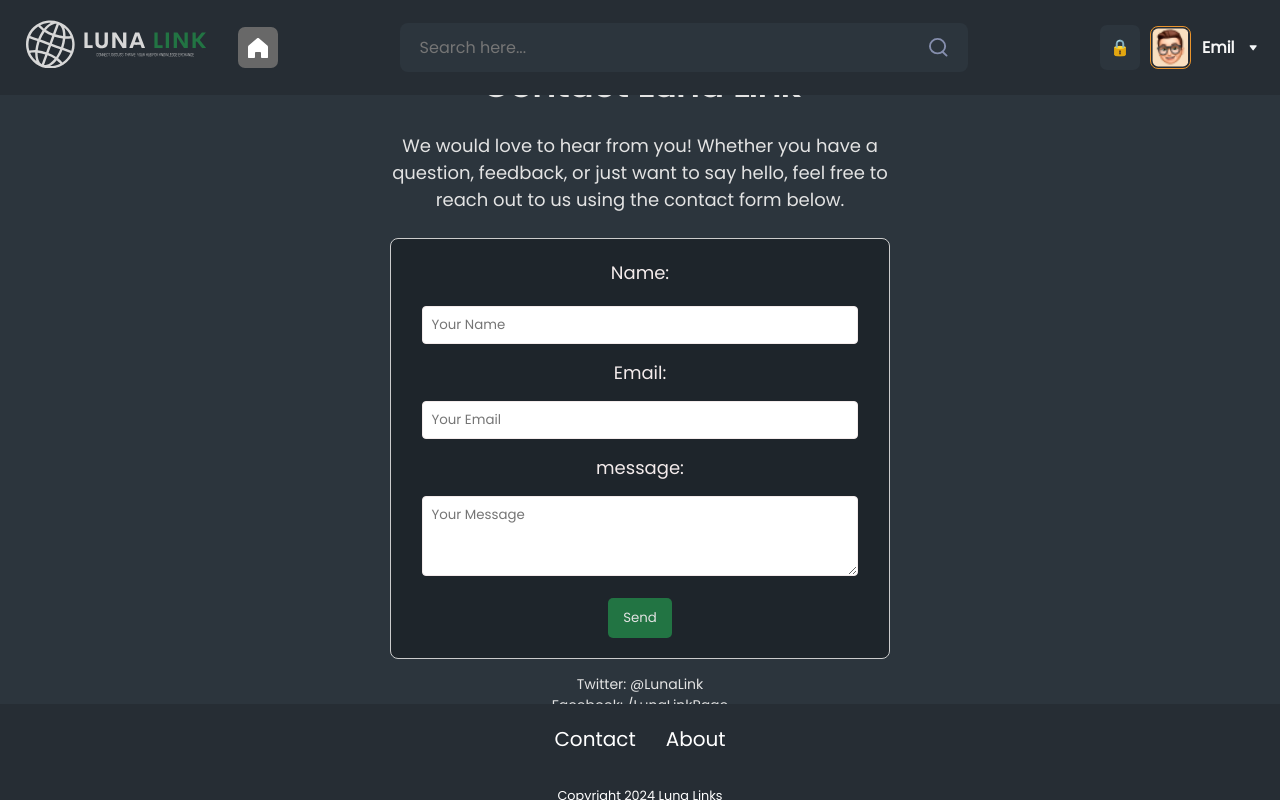
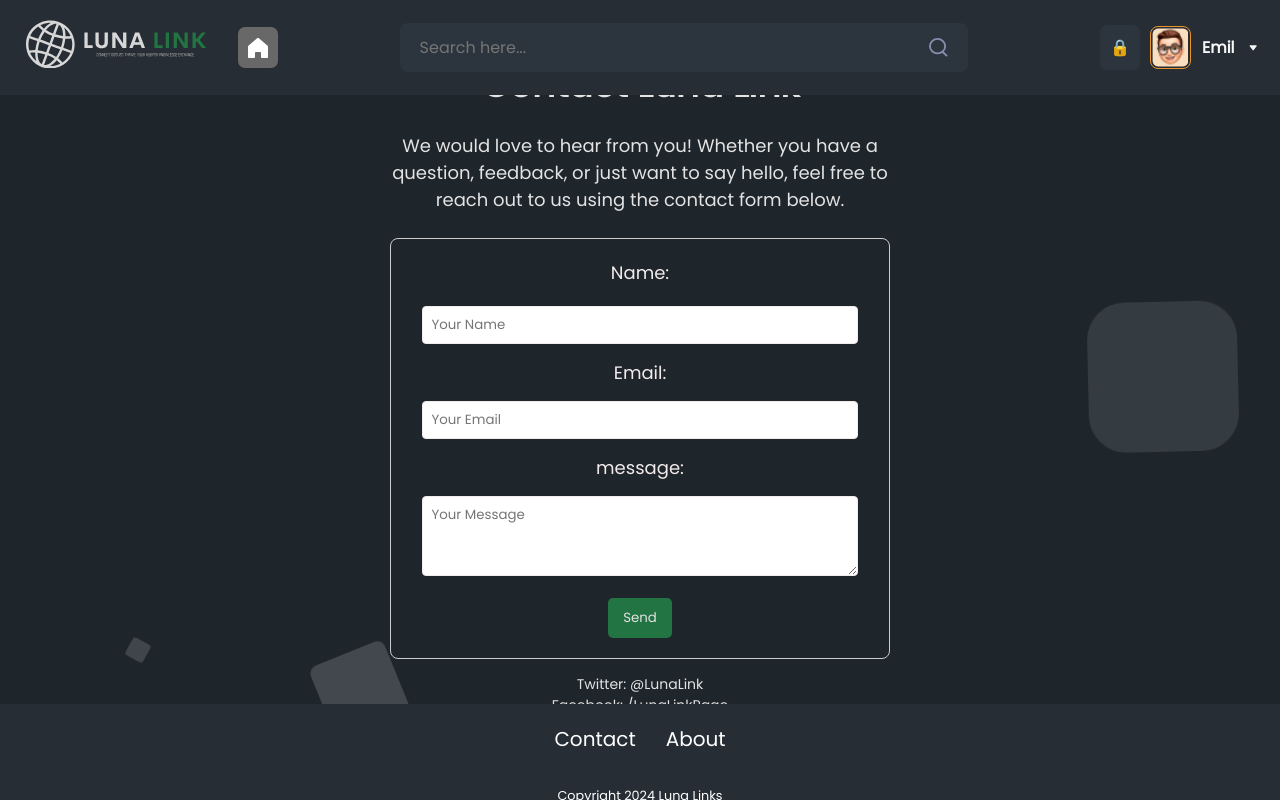
Before and after one commit to AdrianKnudsen/Luna-Link, a React (Vite) app: page /Contact in a window 1280 px wide. Built offline with nearby package versions, Linux system fonts and the light colour scheme.

Commit message:
added css animation

```diff
--- a/src/Components/Post/CreatePost.module.css
+++ b/src/Components/Post/CreatePost.module.css
@@ -148,6 +148,7 @@
   align-items: center;
   border-radius: 15px;
   background: var(--Dark-4, #2c353d);
+  cursor: pointer;
 }
 
 .userName {
--- a/src/Pages/AboutPage.jsx
+++ b/src/Pages/AboutPage.jsx
@@ -3,6 +3,20 @@
 export function About() {
   return (
     <>
+      <div className="area">
+        <ul className="circles">
+          <li></li>
+          <li></li>
+          <li></li>
+          <li></li>
+          <li></li>
+          <li></li>
+          <li></li>
+          <li></li>
+          <li></li>
+          <li></li>
+        </ul>
+      </div>
       <div className={styles.aboutPage}>
         <h1 className={styles.headText}>About Luna Link</h1>
         <p className={styles.introText}>
--- a/src/Pages/ContactPage.jsx
+++ b/src/Pages/ContactPage.jsx
@@ -6,6 +6,20 @@
   }
   return (
     <>
+      <div className="area">
+        <ul className="circles">
+          <li></li>
+          <li></li>
+          <li></li>
+          <li></li>
+          <li></li>
+          <li></li>
+          <li></li>
+          <li></li>
+          <li></li>
+          <li></li>
+        </ul>
+      </div>
       <div className={style.contactPagecontainer}>
         <div className={style.headertext}>
           <h1 className={style.header}>Contact Luna Link</h1>
--- a/src/Pages/ContactPage.module.css
+++ b/src/Pages/ContactPage.module.css
@@ -9,7 +9,6 @@
   align-items: center;
   flex-direction: column;
   text-align: center;
-  background-color: #2c353d;
   padding: 10px;
   color: #e3e3e3;
   font-size: 18px;
--- a/src/Pages/LandingPage.jsx
+++ b/src/Pages/LandingPage.jsx
@@ -9,6 +9,20 @@
 
   return (
     <>
+      <div className="area">
+        <ul className="circles">
+          <li></li>
+          <li></li>
+          <li></li>
+          <li></li>
+          <li></li>
+          <li></li>
+          <li></li>
+          <li></li>
+          <li></li>
+          <li></li>
+        </ul>
+      </div>
       <main className={styles.main}>
         <CategoryFilter
           categories={categories}
--- a/src/index.css
+++ b/src/index.css
@@ -8,3 +8,136 @@
 body {
   background-color: #1e252b;
 }
+
+.context {
+  width: 100%;
+  position: absolute;
+  top: 50vh;
+}
+
+.context h1 {
+  text-align: center;
+  color: #fff;
+  font-size: 50px;
+}
+
+.area {
+  background: -webkit-linear-gradient(to left, #8f94fb, #4e54c8);
+  width: 100%;
+  height: 100vh;
+  top: 0;
+  left: 0;
+  width: 100%;
+  height: 100%;
+  z-index: -1;
+}
+
+.circles {
+  position: absolute;
+  top: 0;
+  left: 0;
+  width: 100%;
+  height: 100%;
+  overflow: hidden;
+  z-index: -1;
+}
+
+.circles li {
+  position: absolute;
+  display: block;
+  list-style: none;
+  width: 20px;
+  height: 20px;
+  background: rgba(255, 255, 255, 0.2);
+  animation: animate 25s linear infinite;
+  bottom: -150px;
+}
+
+.circles li:nth-child(1) {
+  left: 25%;
+  width: 80px;
+  height: 80px;
+  animation-delay: 0s;
+}
+
+.circles li:nth-child(2) {
+  left: 10%;
+  width: 20px;
+  height: 20px;
+  animation-delay: 2s;
+  animation-duration: 12s;
+}
+
+.circles li:nth-child(3) {
+  left: 70%;
+  width: 20px;
+  height: 20px;
+  animation-delay: 4s;
+}
+
+.circles li:nth-child(4) {
+  left: 40%;
+  width: 60px;
+  height: 60px;
+  animation-delay: 0s;
+  animation-duration: 18s;
+}
+
+.circles li:nth-child(5) {
+  left: 65%;
+  width: 20px;
+  height: 20px;
+  animation-delay: 0s;
+}
+
+.circles li:nth-child(6) {
+  left: 75%;
+  width: 110px;
+  height: 110px;
+  animation-delay: 3s;
+}
+
+.circles li:nth-child(7) {
+  left: 35%;
+  width: 150px;
+  height: 150px;
+  animation-delay: 7s;
+}
+
+.circles li:nth-child(8) {
+  left: 50%;
+  width: 25px;
+  height: 25px;
+  animation-delay: 15s;
+  animation-duration: 45s;
+}
+
+.circles li:nth-child(9) {
+  left: 20%;
+  width: 15px;
+  height: 15px;
+  animation-delay: 2s;
+  animation-duration: 35s;
+}
+
+.circles li:nth-child(10) {
+  left: 85%;
+  width: 150px;
+  height: 150px;
+  animation-delay: 0s;
+  animation-duration: 11s;
+}
+
+@keyframes animate {
+  0% {
+    transform: translateY(0) rotate(0deg);
+    opacity: 1;
+    border-radius: 0;
+  }
+
+  100% {
+    transform: translateY(-1000px) rotate(720deg);
+    opacity: 0;
+    border-radius: 50%;
+  }
+}
```
